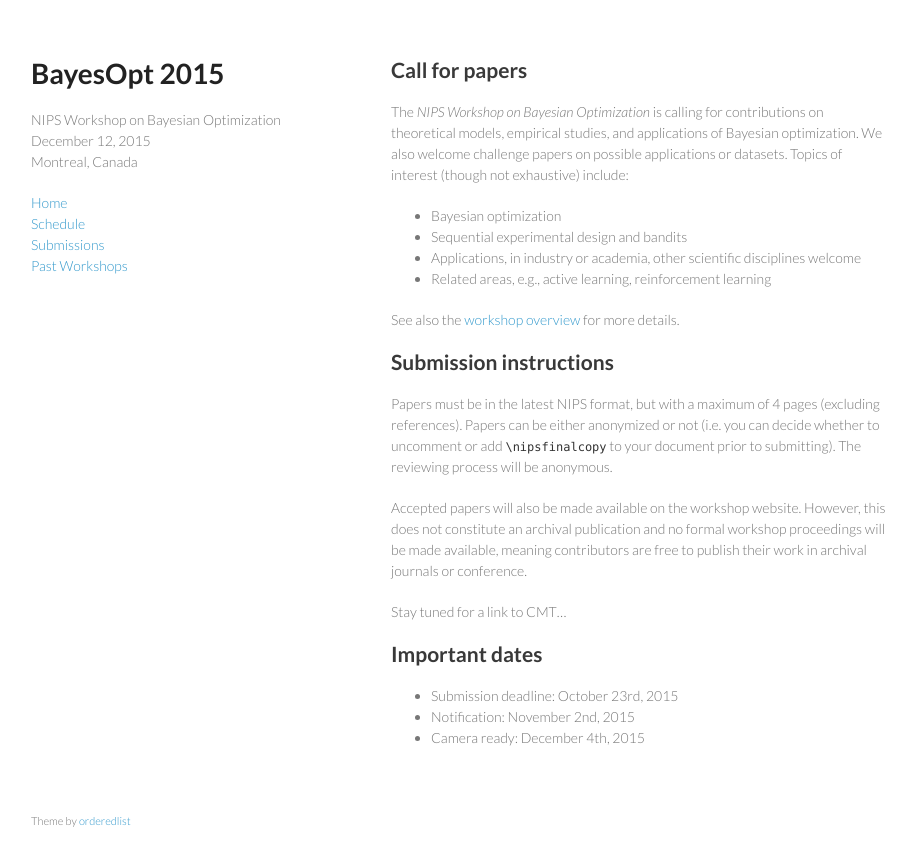
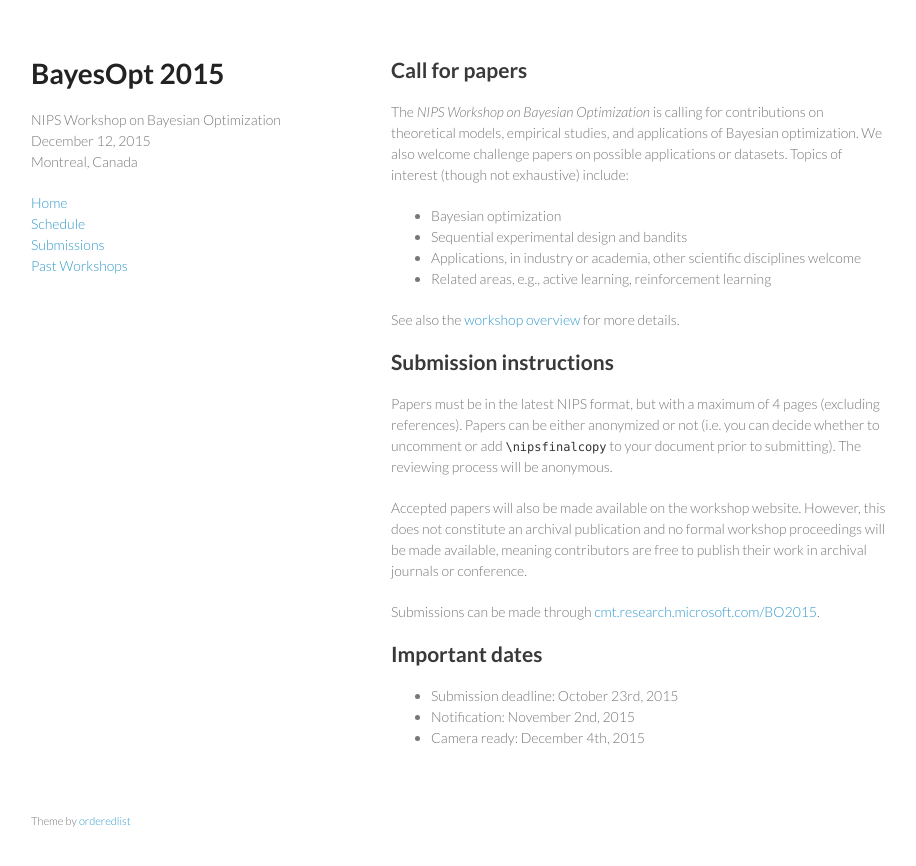
Before and after one commit to bayesopt/bayesopt.github.io, a Jekyll site: the page built from submissions.md, in a window 1280 px wide. Shown: the top 866 px of the page, without its empty margins (179-1095 px from the left). Built offline with Jekyll 4.4.1, drawn with Linux system fonts in a browser that asks for light colours.

Commit message:
Add link to CMT.

```diff
--- a/submissions.md
+++ b/submissions.md
@@ -31,11 +31,8 @@ this does not constitute an archival publication and no formal workshop
 proceedings will be made available, meaning contributors are free to publish
 their work in archival journals or conference.
 
-Stay tuned for a link to CMT...
-<!--
 Submissions can be made through
 [cmt.research.microsoft.com/BO2015](https://cmt.research.microsoft.com/BO2015).
--->
 
 ## Important dates
 
```
